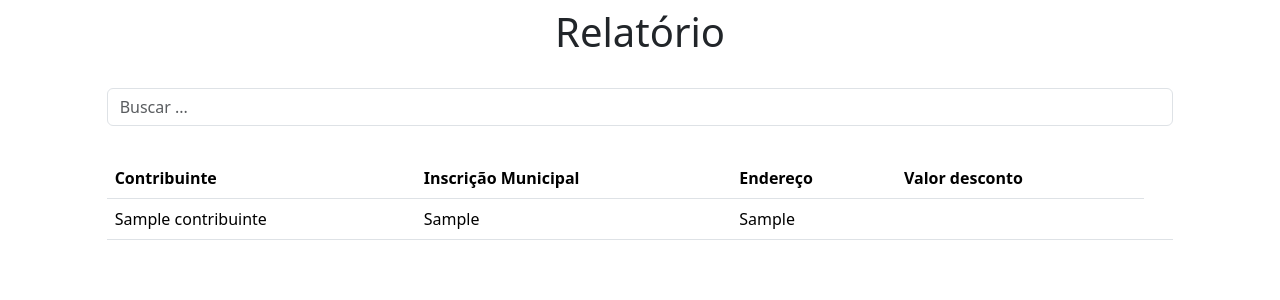
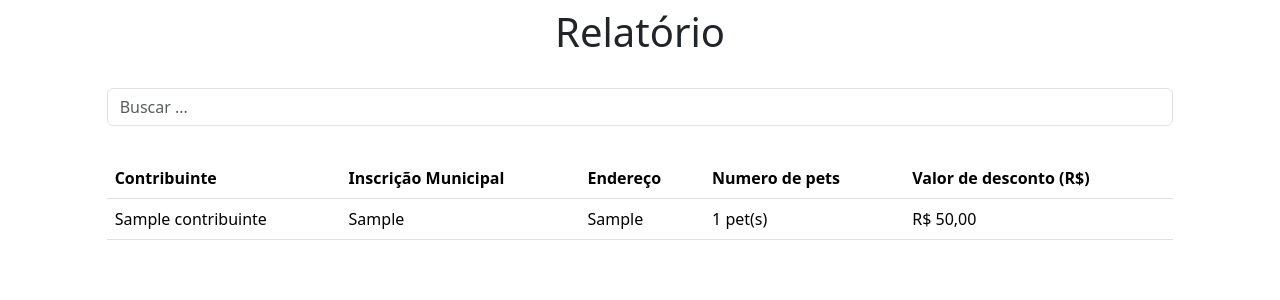
Before and after one commit to Sheila-Inacio/Projeto-IPTU-Pet-Friendly, a Django app: page /relatorio/ in a window 1280 px wide. Shown: the part 56-356 px from the top of the page. Run offline with Django 4.2, Linux system fonts and the light colour scheme; tables that the repository leaves empty hold one stand-in row (values such as "Sample post"); some libraries are stand-ins or nearby versions.

Commit message:
Conf relatorio

```diff
--- a/app/templates/relatorio.html
+++ b/app/templates/relatorio.html
@@ -19,7 +19,8 @@
           <th scope="col">Contribuinte</th>
           <th scope="='col">Inscrição Municipal</th>
              <th scope="='col">Endereço</th>
-          <th scope="col">Valor desconto</th>
+          <th scope="col">Numero de pets</th>
+          <th scope="col">Valor de desconto (R$)</th>
         </tr>
       </thead>
       <tbody>
@@ -28,8 +29,9 @@
             <td>{{ dbs.nome_completo }}</td>
             <td>{{ dbs.inscricao_municipal }}</td>
             <td>{{ dbs.endereco }}</td>
-            <td>{{ dbs.numero_identificacao }}</td>
-            <td>
+            <td>{{ dbs.num_pets }} pet(s)</td>
+            <td>R$ {{ dbs.valor_pets }},00</td>
+          </tr>
 
         {% endfor %}
       </tbody>
--- a/app/views.py
+++ b/app/views.py
@@ -4,6 +4,7 @@ from app.forms import ContriForm
 from app.forms import PetsForm
 from app.models import Contribuinte
 from app.models import Pets
+from django.db.models import Count
 
 from django.contrib.auth import authenticate, login, logout
 
@@ -162,10 +163,13 @@ def relatorio(request):
     data = {}
     search = request.GET.get('search')
     if search:
-        data['db'] = Contribuinte.objects.filter(nome_completo__icontains=search)
+        data['db'] = Contribuinte.objects.filter(nome_completo__icontains=search).annotate(num_pets=Count('pets')).annotate(valor_pets=Count('pets')*50)
     else:
-        data['db'] = Contribuinte.objects.all()
+        data['db'] = Contribuinte.objects.annotate(num_pets=Count('pets')).annotate(valor_pets=Count('pets')*50)
     return render(request, 'relatorio.html', data)
+
+
+
 
 # Logout do sistema:
 
```
